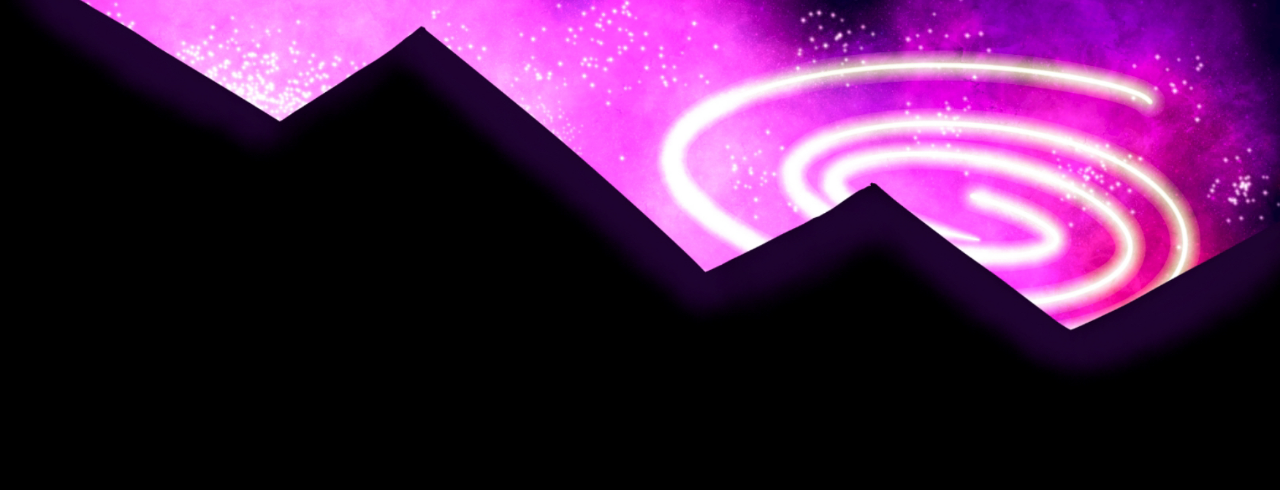
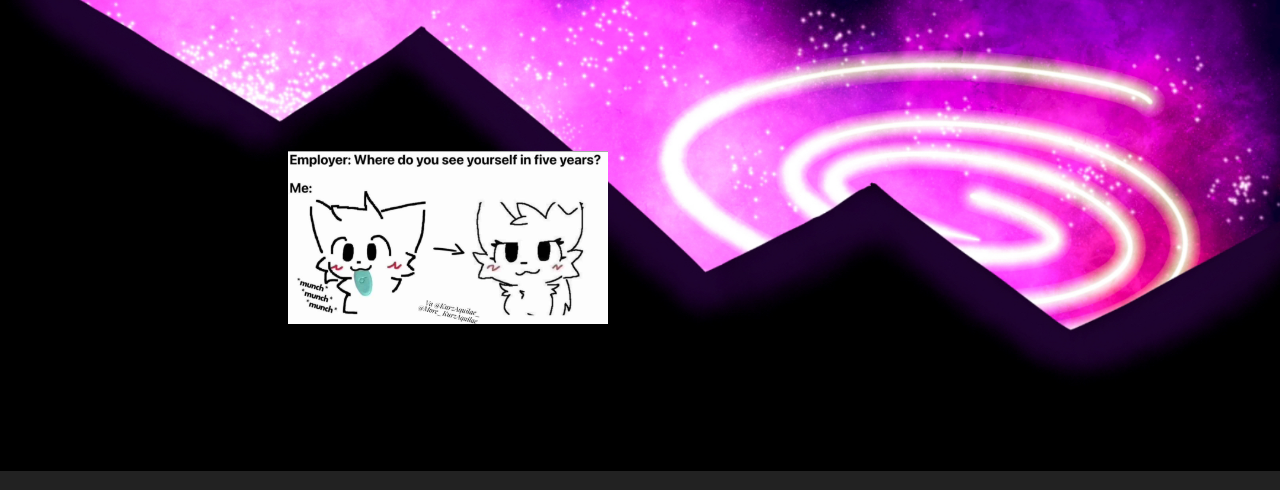
Before and after one commit to Alexatawesomeaj/commissionsite, a plain HTML site: page main.html in a window 1280 px wide. Shown: the top 490 px of the page. Drawn offline with Linux system fonts and the light colour scheme.

Commit message:
Made images fade!

```diff
--- a/main.css
+++ b/main.css
@@ -1,27 +1,72 @@
+html{
+    scroll-behavior: smooth
+}
+
 body{
-    background-color: black;
+    background-color: rgb(34, 34, 34);
     margin: 0;
     padding: 0;
 }
 
+head{
+    padding:0%;
+    margin:0%;
+}
+
 #grad{
     height:200px;
-    background-color:black;
+    background-color:rgb(0, 0, 0);
     background-image: linear-gradient(black, purple);
 }
 
 img.fs {
-    margin: -1 auto;
+    margin: 0;
+    padding: 0;
     max-width: 100%;
     height: auto;
+    position: auto;
 }
+
 h1 {
     text-align: center;
     font-family: cursive;
     color:rgb(185, 0, 241);
     padding: 0px;
+    margin-top: 100px;
+    opacity: 0;
 }
+
+.txt {
+    text-align: left;
+    font-family:Arial, Helvetica, sans-serif;
+    color:white;
+    padding:5%;
+}
+
 p {
     font-family: cursive;
     color:red
 }
+
+.container {
+    display: flex;
+    justify-content: center;
+    align-items: center;
+    max-width: auto;
+    height: auto;
+    padding: 0px;
+    margin: 0px;
+    flex-direction:column;
+}
+
+#fadeimage{
+    max-width: 25%;
+}
+
+.smallimg{
+    max-width: 25%;
+    opacity: 1;
+    position: relative;
+    margin-top: -25%;
+    margin-left: -30%;
+}
--- a/main.html
+++ b/main.html
@@ -1,15 +1,41 @@
 <!DOCTYPE html>
 <html lang="en">
-<head>
+<head class="container">
     <link rel="stylesheet" href="main.css">
     <meta charset="UTF-8">
     <meta name="viewport" content="width=device-width, initial-scale=1.0">
     <title>Commission Site</title>
 </head>
 <body>
+    <h0 class="container">
+        <img class="fs" id="fadeHeader" src="sources/headerbg.png">
+        <img class="smallimg" id="fadeDragon" src="sources/5years.png">
+    </h0>
+    <h1 id="headArt">So... You want art..?</h1>
+    <h2>
+        <br><br><br><br><br><br><br><br><br><br><br><br><br><br><br><br><br><br><br><br><br><br><br><br><br><br><br><br><br><br><br><br><br><br><br><br><br><br><br><br><br><br><br><br><br><br><br><br><br><br><br><br><br><br><br><br><br><br><br><br><br><br><br><br><br><br><br><br><br><br><br><br><br><br><br><br><br><br>
+    </h2>
+</body>
+<script>
+    window.addEventListener("scroll", function(event) {
+        var img = document.getElementById("fadeHeader");
+        var img1 = document.getElementById("fadeDragon");
+        var txt = document.getElementById("headArt");
 
-    <img class="fs" src="sources/headerbg.png">
-    <h1>So... You want art..?</h1>
+        var headerLength = 10;
+        var headerSpeed = 7;
+        img.style.opacity = (((100 * (headerLength) - window.scrollY) + (100 * headerSpeed)) / (100 * headerSpeed));
+        img.style.paddingTop = window.scrollY+"px";
 
-</body>
+        var dragonLength = 3;
+        var dragonSpeed = 4;
+        img1.style.opacity = (((100 * (dragonLength) - window.scrollY) + (100 * dragonSpeed)) / (100 * dragonSpeed));
+
+        var artDelay = 5;
+        var artSpeed = 3;
+        txt.style.opacity = (window.scrollY - (100 * (artDelay + 7))) / (100 * artSpeed);
+
+    })
+
+</script>
 </html>
```
Also changed, not shown: sources/5years.png (added).
